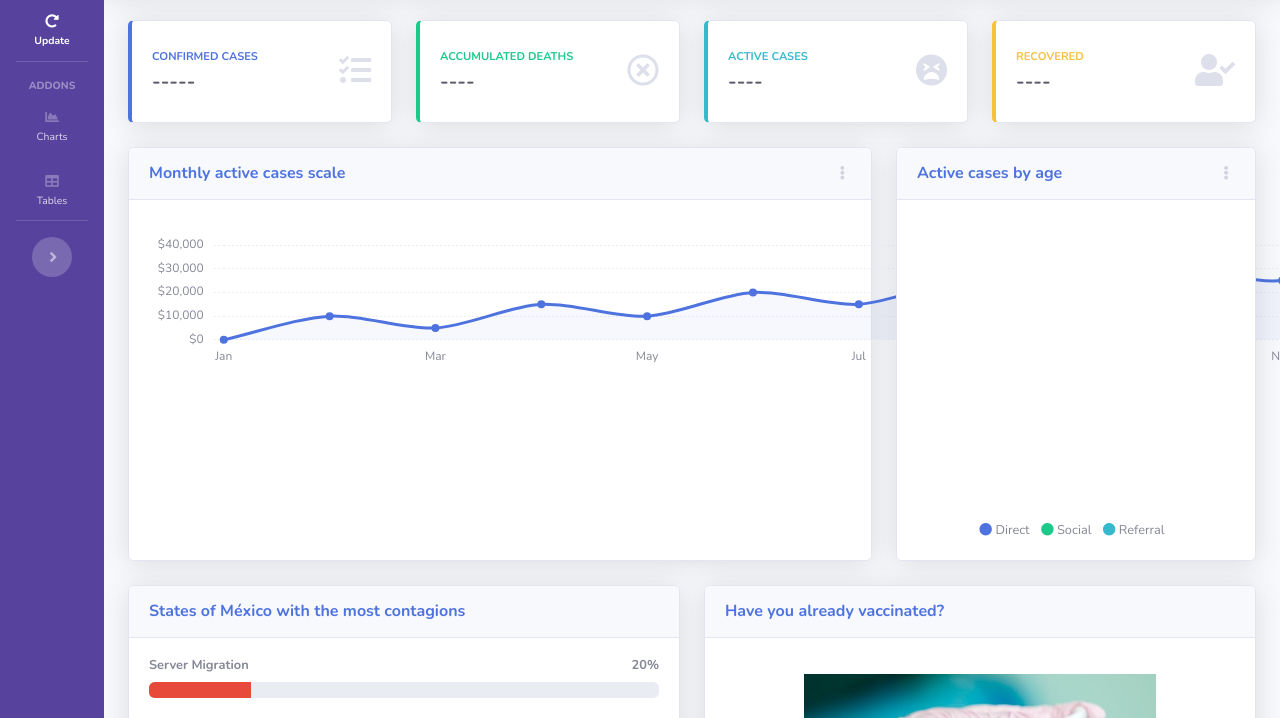
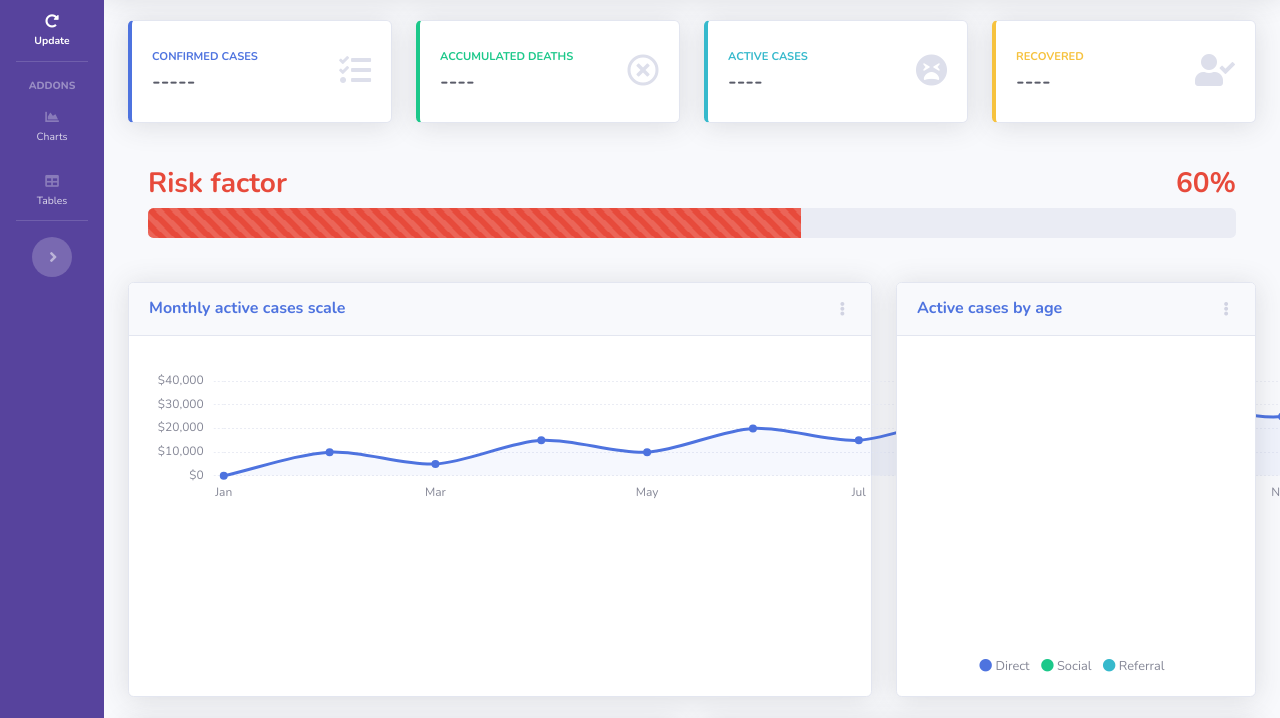
Before and after one commit to Namoku/hackathon, a website with bundled scripts: page index.html in a window 1280 px wide. Shown: the part 74-792 px from the top of the page. Built offline with nearby package versions, Linux system fonts and the light colour scheme.

Commit message:
Barra de riesgo

```diff
--- a/index.html
+++ b/index.html
@@ -282,7 +282,15 @@
                         </div>
                     </div>
 
-                    <!-- Content Row -->
+                    <!-- Barra de riesgo -->
+                    <div class="card-body">
+                        <h3 class="mb-2 font-weight-bold text-danger font-size">Risk factor <span
+                                class="float-right">60%</span></h3>
+                        <div class="progress mb-4" style="height: 30px;">
+                            <div class="progress-bar progress-bar-striped progress-bar-animated bg-danger" role="progressbar" style="width: 60%"
+                                aria-valuenow="20" aria-valuemin="0" aria-valuemax="100"></div>
+                        </div>
+                    </div>
 
                     <div class="row">
 
```
